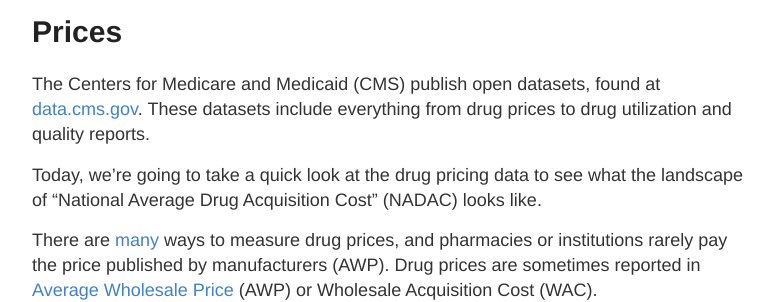
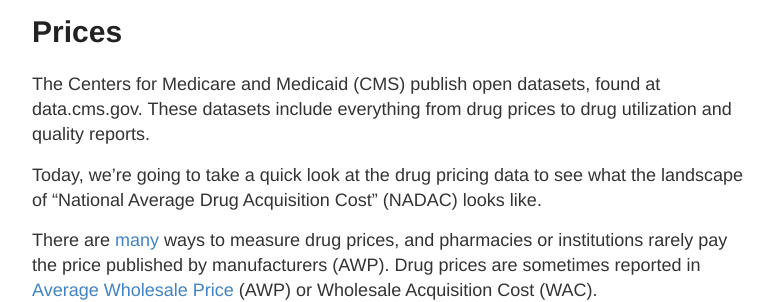
Before and after one commit to griffincalme/griffincalme.github.io, a Jekyll site: the page built from _posts/2017-09-07-NADAC_kde.md, in a window 1280 px wide and 900 px high. Shown: the part 206-508 px from the top of the window, without its empty margins (248-1030 px from the left). Built offline with Jekyll 4.4.1, drawn with Linux system fonts in a browser that asks for light colours; comment, search, counter and statistics services are not loaded; part of the change alters nothing that is shown.

```diff
--- a/_posts/2017-09-07-NADAC_kde.md
+++ b/_posts/2017-09-07-NADAC_kde.md
@@ -3,7 +3,7 @@ layout: post
 title: Analyzing The Probability Distribution of Drug Prices
 ---
 
-The Centers for Medicare and Medicaid (CMS) publish open datasets, found at [data.cms.gov](https://data.medicaid.gov). These datasets include everything from drug prices to drug utilization and quality reports.
+The Centers for Medicare and Medicaid (CMS) publish open datasets, found at data.cms.gov. These datasets include everything from drug prices to drug utilization and quality reports.
 
 Today, we're going to take a quick look at the drug pricing data to see what the landscape of "National Average Drug Acquisition Cost" (NADAC) looks like.
 
```
